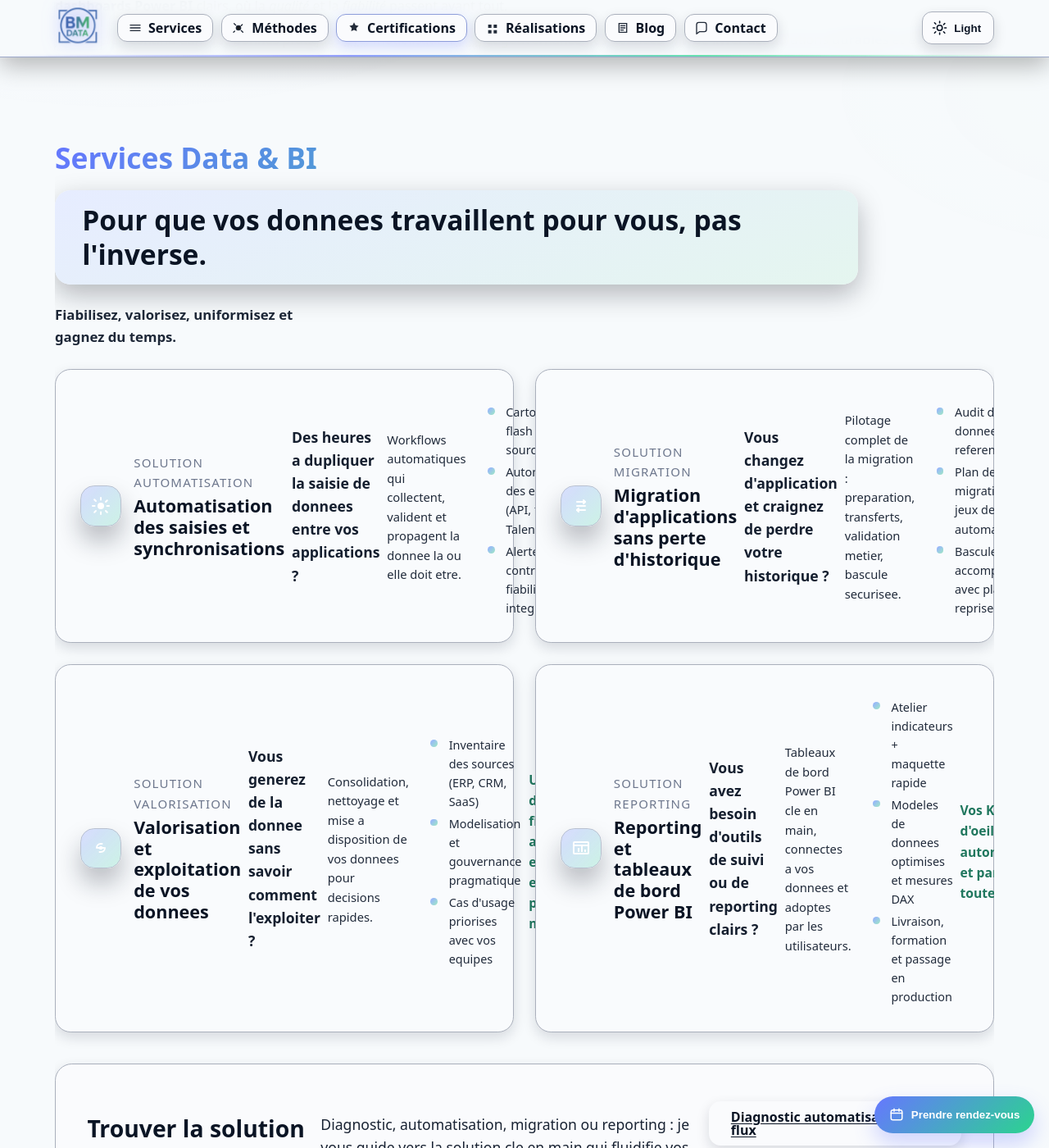
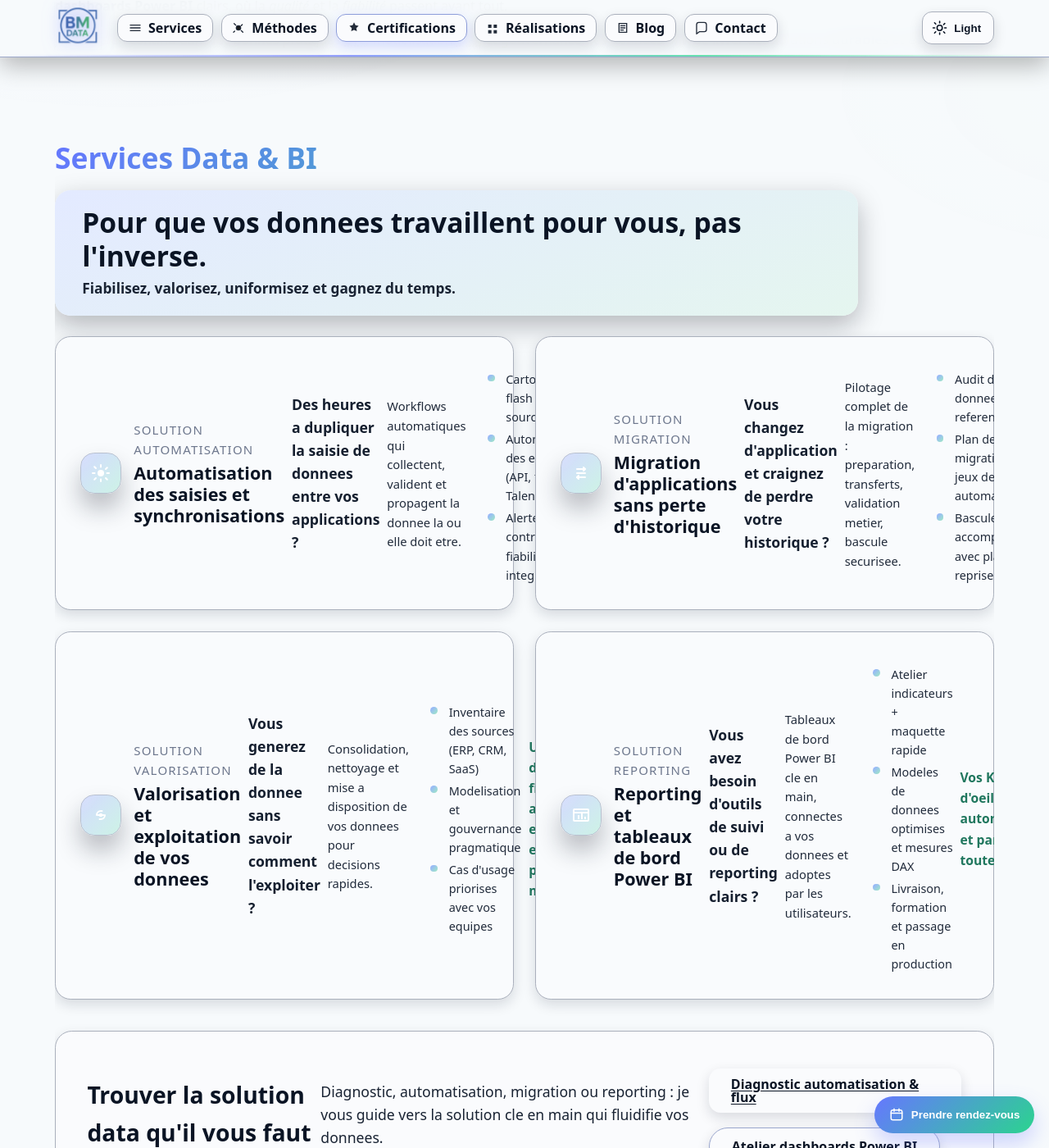
Before and after one commit to mbodetdata/mbodetdata.github.io, a Jekyll site: the page built from index.md, in a window 1280 px wide and 1400 px high, scrolled down 257 px. Shown: the whole window at 82% size. Built offline with Jekyll 4.4.1, drawn with Linux system fonts in a browser that asks for light colours.

Commit message:
services

```diff
--- a/_includes/services.html
+++ b/_includes/services.html
@@ -9,11 +9,15 @@
     <h2 id="services-title">{{ services_data.section.title | default: 'Services' }}</h2>
     {% if services_data.section.hook or services_data.section.intro or services_data.section.bullets %}
       <div class="section-pitch">
-        {% if services_data.section.hook %}
-          <p class="section-hook" aria-label="Promesse principale">{{ services_data.section.hook }}</p>
-        {% endif %}
-        {% if services_data.section.tagline %}
-          <p class="section-tagline">{{ services_data.section.tagline }}</p>
+        {% if services_data.section.hook or services_data.section.tagline %}
+          <div class="section-hook" aria-label="Promesse principale">
+            {% if services_data.section.hook %}
+              <span class="section-hook__title">{{ services_data.section.hook }}</span>
+            {% endif %}
+            {% if services_data.section.tagline %}
+              <span class="section-hook__tagline">{{ services_data.section.tagline }}</span>
+            {% endif %}
+          </div>
         {% endif %}
         {% if services_data.section.intro or services_data.section.bullets %}
           <div class="section-intro">
--- a/assets/styles.css
+++ b/assets/styles.css
@@ -342,26 +342,29 @@
   gap:clamp(.75rem, 1.4vw, 1.2rem);
 }
 .section-hook{
-  margin:0;
+  display:flex;
+  flex-direction:column;
+  justify-content:center;
+  gap:.35rem;
+  padding:clamp(.8rem, 1.6vw, 1.2rem) clamp(1.6rem, 2.6vw, 2.4rem);
+  border-radius:calc(var(--radius-2) + .2rem);
+  background: linear-gradient(160deg,
+    color-mix(in oklab, var(--surface-1) 86%, var(--brand) 14%) 0%,
+    color-mix(in oklab, var(--surface-0) 88%, var(--brand-2) 12%) 100%);
+  box-shadow:0 12px 32px rgba(8,11,20,.28);
+  color: var(--fg);
+  width:100%;
+  min-height:100%;
+}
+.section-hook__title{
   font-size: clamp(1.4rem, 1.15rem + 1.2vw, 2.1rem);
   font-weight:800;
-  line-height:1.25;
-  color: var(--fg);
-  display:inline-flex;
-  align-items:center;
-  padding:clamp(.6rem, 1.2vw, .95rem) clamp(1.6rem, 2.6vw, 2.3rem);
-  border-radius:calc(var(--radius-2) + .2rem);
-  background: linear-gradient(160deg,
-    color-mix(in oklab, var(--surface-1) 88%, var(--brand) 12%) 0%,
-    color-mix(in oklab, var(--surface-0) 88%, var(--brand-2) 12%) 100%);
-  box-shadow:0 12px 32px rgba(8,11,20,.28);
-}
-.section-tagline{
-  margin: clamp(.2rem, .5vw, .45rem) 0 0;
-  font-size:calc(var(--step-0) - .05rem);
+  line-height:1.2;
+}
+.section-hook__tagline{
+  font-size:calc(var(--step-0) - .02rem);
   font-weight:600;
-  color:color-mix(in oklab, var(--fg) 90%, #fff 10%);
-  max-width:36ch;
+  color:color-mix(in oklab, var(--fg) 92%, #fff 8%);
 }
 .section-intro{
   display:grid;
```
